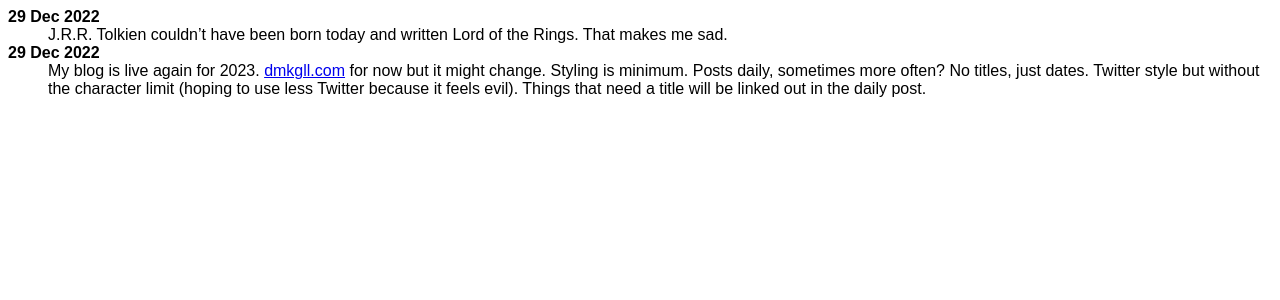
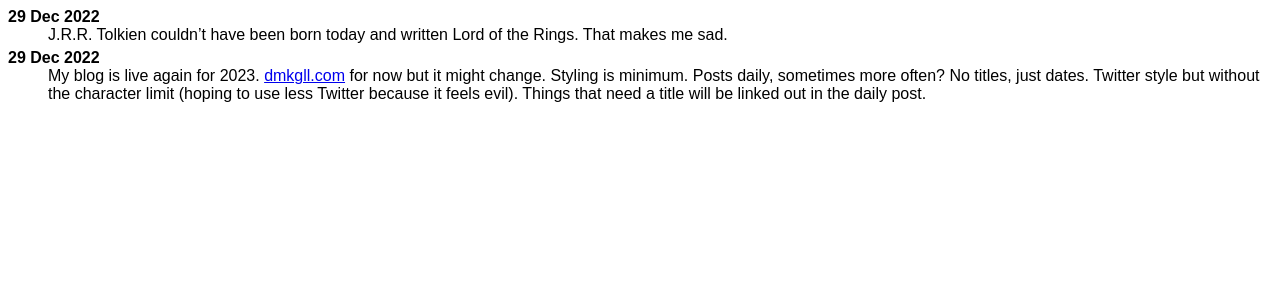
Before and after one commit to dmkgll/dmkgll, a Jekyll site: the page built from index.html, in a window 1280 px wide. Shown: the top 300 px of the page. Built offline with Jekyll 4.4.1, drawn with Linux system fonts in a browser that asks for light colours; the list of posts is cut into pages by our own code.

Commit message:
Update index.html

```diff
--- a/index.html
+++ b/index.html
@@ -6,7 +6,7 @@ layout: index
   margin-top:0px;
 }
   p:last-of-type {
-  margin-bottom:0px;
+  margin-bottom:5px;
   }</style>
 
 <div class="posts">
```
